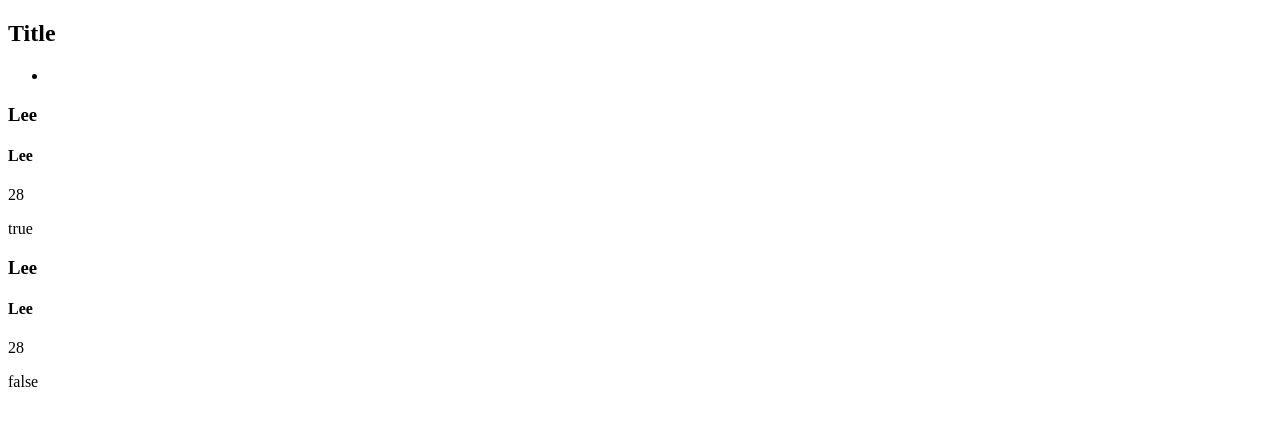
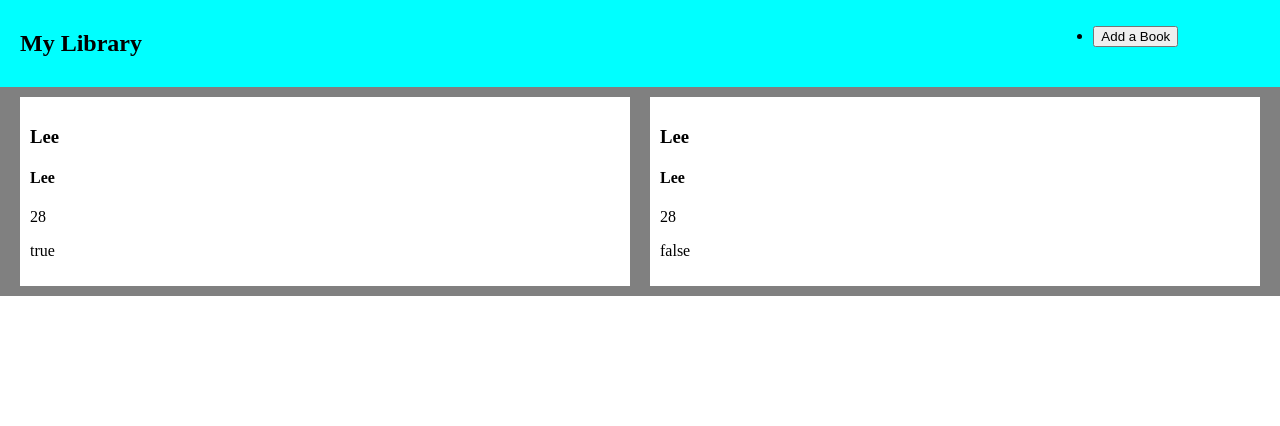
Before and after one commit to lee-tran95/Library, a plain HTML site: page index.html in a window 1280 px wide. Drawn offline with Linux system fonts and the light colour scheme.

Commit message:
Design a simple grid layout and add a button that opens to dialog to add new books

```diff
--- a/index.html
+++ b/index.html
@@ -10,10 +10,10 @@
 <body>
     <div class="container">
         <header>
-            <h2>Title</h2>
+            <h2>My Library</h2>
             <nav>
                 <ul>
-                    <li></li>
+                    <li><button id="show-dialog"> Add a Book</button></li>
                 </ul>
             </nav>
         </header>
@@ -22,6 +22,10 @@
             </section>
         </main>
     </div>
+    <dialog id="add-book-dialog">
+        <h3>Add Book Details</h3>
+        <button id="close-dialog">Close</button>
+    </dialog>
 </body>
 <script src="./index.js"></script>
 </html>
--- a/index.js
+++ b/index.js
@@ -1,3 +1,8 @@
+const cardContainer = document.querySelector(".card-section")
+const showDialog = document.getElementById('show-dialog')
+const closeDialog = document.getElementById('close-dialog')
+const bookDialog = document.getElementById('add-book-dialog')
+
 let myLibrary = []
 
 class Book{
@@ -18,8 +23,6 @@ let book1 = new Book("Lee", "Tran", 28, true)
 let book2 = new Book("Lee", "Tran", 28, false)
 myLibrary.push(book1, book2)
 
-let cardContainer = document.querySelector(".card-section")
-
 document.body.onload = displayBooks
 
 function displayBooks(){
@@ -39,3 +42,11 @@ function displayBooks(){
         cardContainer.append(article)
     }
 }
+
+showDialog.addEventListener('click', () => {
+    bookDialog.showModal()
+})
+
+closeDialog.addEventListener('click', () =>{
+    bookDialog.close()
+})
--- a/style.css
+++ b/style.css
@@ -0,0 +1,23 @@
+body{
+    margin: 0;
+}
+
+header{
+    display:grid;
+    grid-template-columns: 5fr 1fr;
+    padding: 10px 20px;
+    background-color: aqua;
+}
+
+.card-section{
+    display: grid;
+    grid-template-columns: repeat(auto-fit, minmax(100px, 1fr));
+    gap: 20px;
+    background-color: gray;
+    padding: 10px 20px;
+}
+
+.card-section article{
+    background-color: white;
+    padding: 10px;
+}
```
